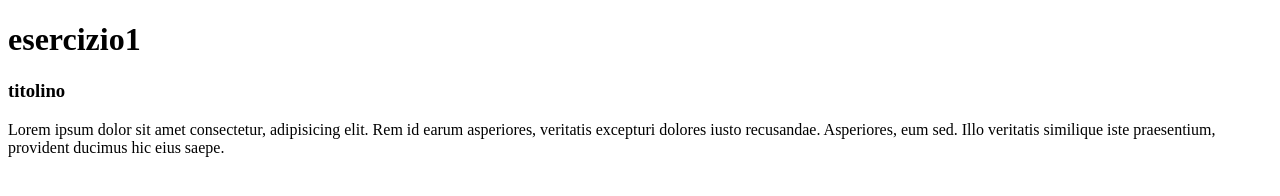
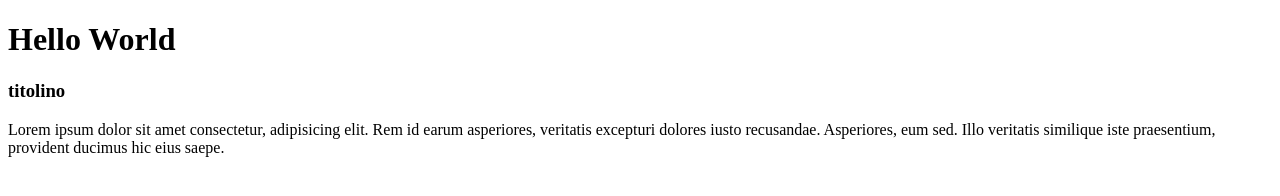
Before and after one commit to giovannitamburini/htmlcss-hello, a plain HTML site: page index.html in a window 1280 px wide. Drawn offline with Linux system fonts and the light colour scheme.

Commit message:
inserimento Hello World

```diff
--- a/index.html
+++ b/index.html
@@ -7,7 +7,7 @@
     <title>Document</title>
 </head>
 <body>
-    <h1>esercizio1</h1>
+    <h1>Hello World</h1>
     <h3>titolino</h3>
     <p>Lorem ipsum dolor sit amet consectetur, adipisicing elit. Rem id earum asperiores, veritatis excepturi dolores iusto recusandae. Asperiores, eum sed. Illo veritatis similique iste praesentium, provident ducimus hic eius saepe.</p>
 </body>
```
